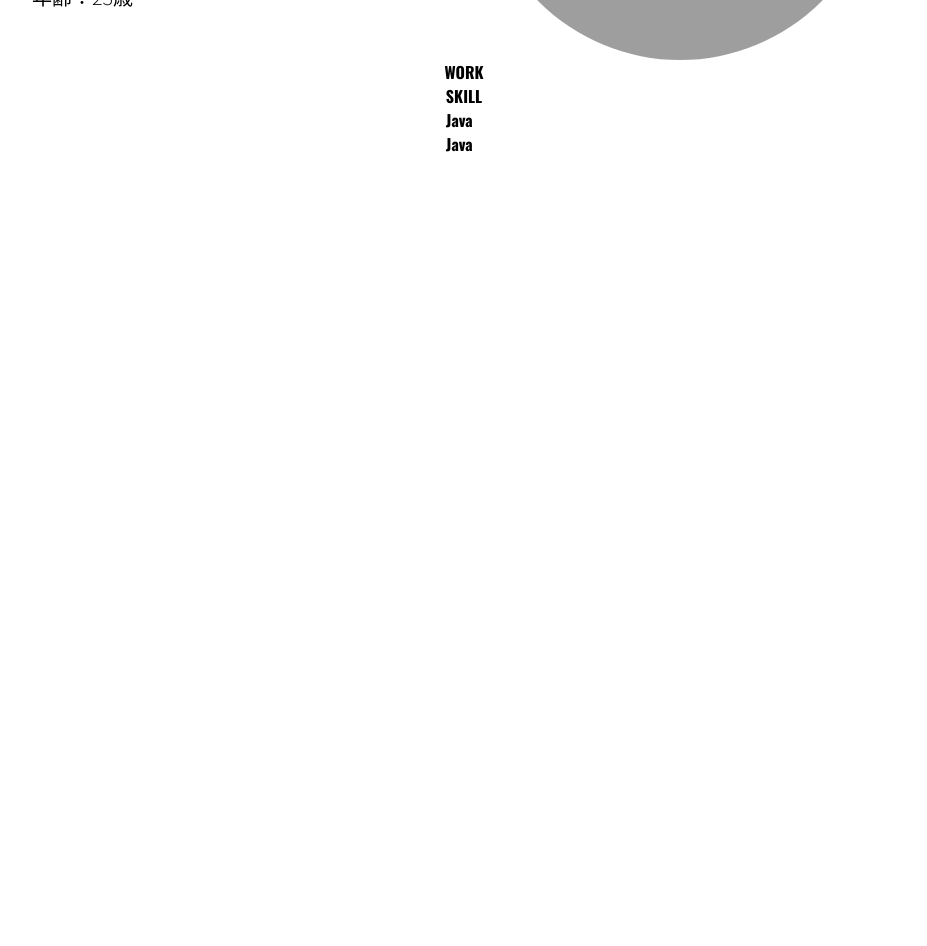
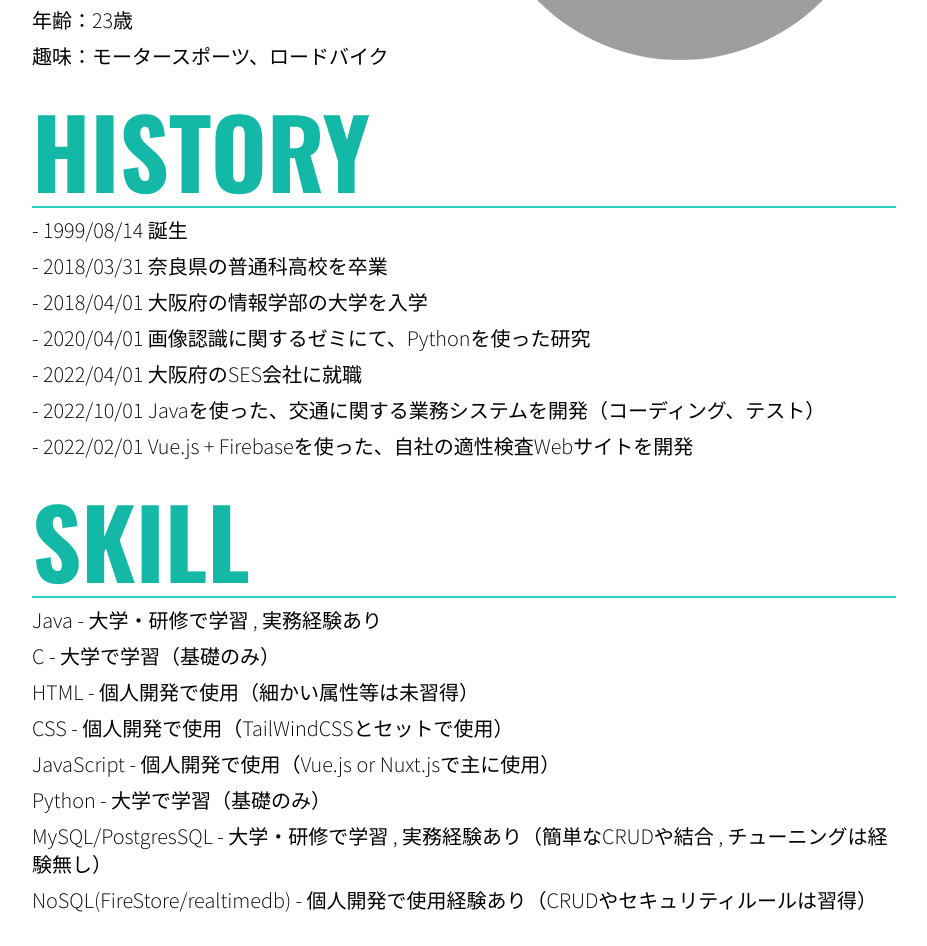
Before and after one commit to sisneco/tanukiProject, a Nuxt app: page /about in a window 1280 px wide. Shown: the part 440-1386 px from the top of the page, without its empty margins (176-1103 px from the left). Before the commit the page ends 800 px from the top, so only its background shows below. Built offline with nearby package versions, Linux system fonts and the light colour scheme; grey boxes are pictures that could not be loaded.

Commit message:
久々の草（about画面着手完了）

```diff
--- a/layouts/default.vue
+++ b/layouts/default.vue
@@ -1,6 +1,6 @@
 <template>
   <Header />
-  <div className="w-screen font-oswald  font-notojp lg:px-52 md:px-8 ">
+  <div className="w-full font-oswald  font-notojp lg:px-52 md:px-8 ">
     <slot />
   </div>
 </template>
--- a/pages/about.vue
+++ b/pages/about.vue
@@ -2,32 +2,56 @@
   <div class="flex flex-col items-center mt-8">
     <div class="flex w-full">
       <AboutSection title="ABOUT">
-        <h3 class="text-7xl mt-2">Tanuki Moon</h3>
+        <h3 class="text-7xl mt-2">HN. Tanuki Moon</h3>
         <ul class="text-xl mt-4 font-notojp gap-y-2 flex flex-col">
           <li>出身：奈良県の田舎（2000人未満の村）</li>
           <li>所在地：大阪（北河内エリア）</li>
           <li>年齢：23歳</li>
+          <li>趣味：モータースポーツ、ロードバイク</li>
         </ul>
       </AboutSection>
-        <section class="w-1/2 flex justify-center">
-            <img src="@/assets/image.jpg" class="w-[400px] h-[400px] rounded-full"/>
-        </section>
+      <section class="w-1/2 flex justify-center">
+        <img
+          src="@/assets/image.jpg"
+          class="w-[400px] h-[400px] rounded-full"
+        />
+      </section>
     </div>
-    <section>
-    </section>
+    <section></section>
+    <AboutSection title="HISTORY" class="w-full mt-8">
+      <ul class="font-notojp text-xl flex flex-col gap-y-2 mt-2">
+        <li>- 1999/08/14 誕生</li>
+        <li>- 2018/03/31 奈良県の普通科高校を卒業</li>
+        <li>- 2018/04/01 大阪府の情報学部の大学を入学</li>
+        <li>- 2020/04/01 画像認識に関するゼミにて、Pythonを使った研究</li>
+        <li>- 2022/04/01 大阪府のSES会社に就職</li>
+        <li>
+          - 2022/10/01
+          Javaを使った、交通に関する業務システムを開発（コーディング、テスト）
+        </li>
+        <li>
+          - 2022/02/01 Vue.js + Firebaseを使った、自社の適性検査Webサイトを開発
+        </li>
+      </ul>
+    </AboutSection>
 
-    <section>
-      <h2>WORK</h2>
-      <p></p>
-    </section>
-
-    <section>
-      <h2>SKILL</h2>
-      <p><ul>
-        <li>Java</li>
-        <li></li>
-        <li>Java</li>
-      </ul></p>
-    </section>
+    <AboutSection title="SKILL" class="w-full my-8">
+      <ul class="font-notojp text-xl flex flex-col gap-y-2 mt-2">
+        <li>Java - 大学・研修で学習 , 実務経験あり</li>
+        <li>C - 大学で学習（基礎のみ）</li>
+        <li>HTML - 個人開発で使用（細かい属性等は未習得）</li>
+        <li>CSS - 個人開発で使用（TailWindCSSとセットで使用）</li>
+        <li>JavaScript - 個人開発で使用（Vue.js or Nuxt.jsで主に使用）</li>
+        <li>Python - 大学で学習（基礎のみ）</li>
+        <li>
+          MySQL/PostgresSQL - 大学・研修で学習 , 実務経験あり（簡単なCRUDや結合
+          , チューニングは経験無し）
+        </li>
+        <li>
+          NoSQL(FireStore/realtimedb) -
+          個人開発で使用経験あり（CRUDやセキュリティルールは習得）
+        </li>
+      </ul>
+    </AboutSection>
   </div>
 </template>
```
Also changed, not shown: pages/portfolio.vue (renamed from pages/profile.vue).
